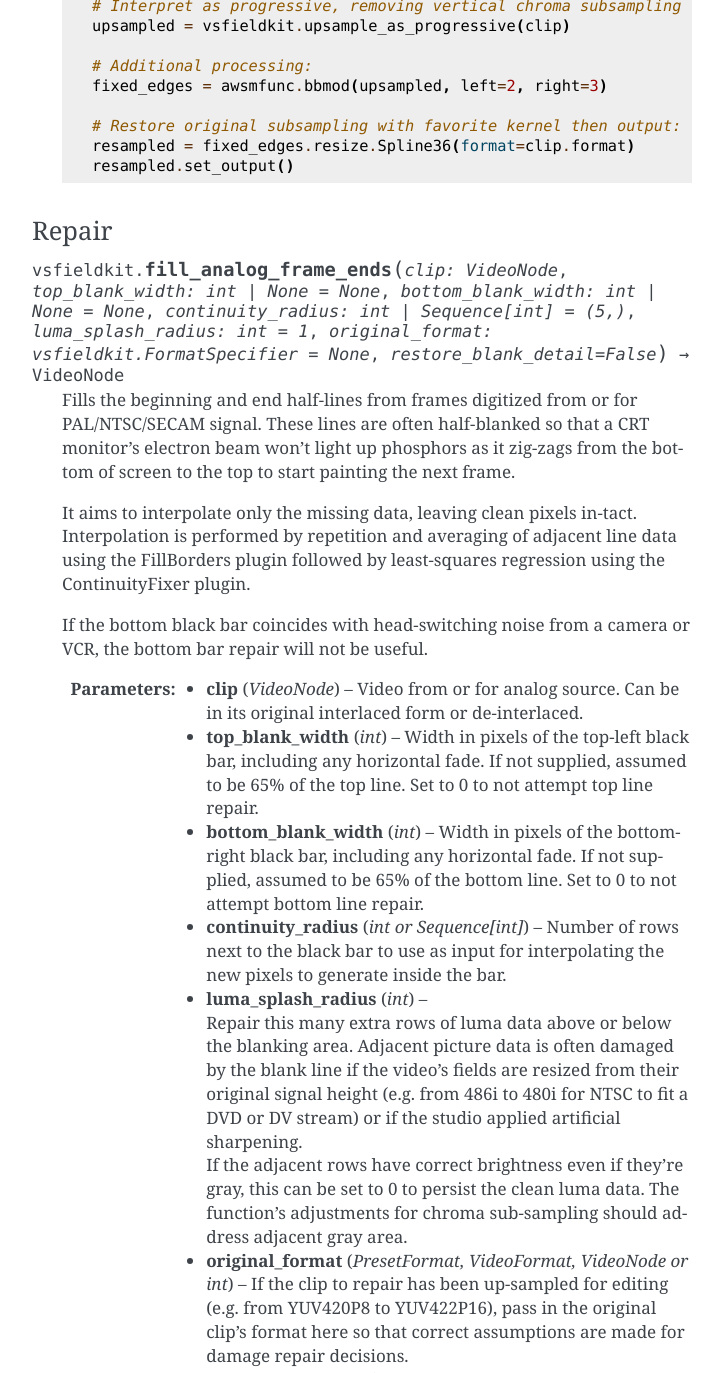
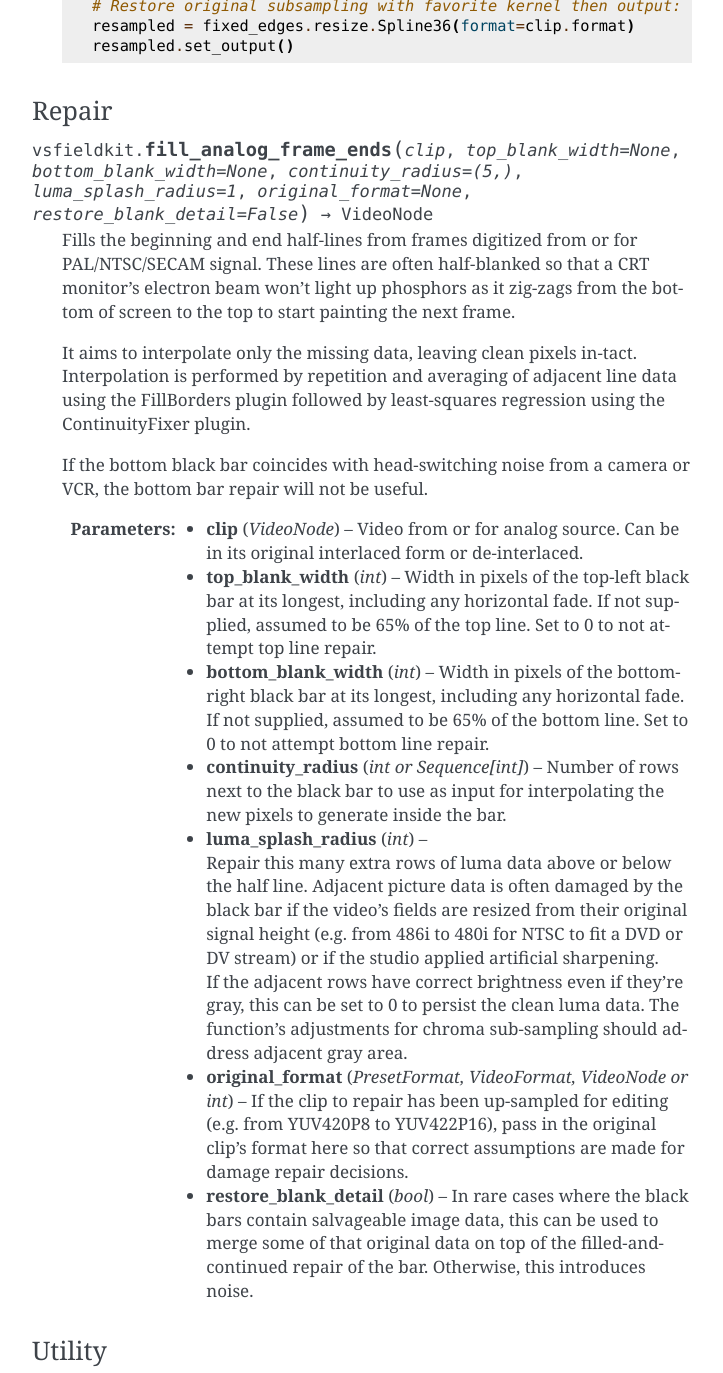
Before and after one commit to JustinTArthur/vsfieldkit, a Sphinx documentation site: the page built from docs/usage.rst, in a window 1280 px wide and 1400 px high, scrolled down 4849 px, cut to the strip 0-1373 px from the top of the window. Shown: the whole strip, without its empty margins (388-1111 px from the left). Built offline with Sphinx 7.4.7, drawn with Linux system fonts in a browser that asks for light colours; some of the changed text lies outside the part shown.

Commit message:
Reduce usage doc verbosity.

```diff
--- a/docs/usage.rst
+++ b/docs/usage.rst
@@ -36,26 +36,21 @@
 ---------
 Reinterpreting
 ^^^^^^^^^^^^^^
-.. autofunction:: vsfieldkit.assume_bff(clip: VideoNode) -> VideoNode
+.. autofunction:: vsfieldkit.assume_bff(clip) -> VideoNode
 
-.. autofunction:: vsfieldkit.assume_progressive(clip: VideoNode) -> VideoNode
+.. autofunction:: vsfieldkit.assume_progressive(clip) -> VideoNode
 
     For progressive content that has been encoded as interlaced with vertical
     chroma subsampling, use :py:func:`vsfieldkit.resample_as_progressive` or
     :py:func:`vsfieldkit.upsample_as_progressive` instead.
 
-.. autofunction:: vsfieldkit.assume_tff(clip: VideoNode) -> VideoNode
+.. autofunction:: vsfieldkit.assume_tff(clip) -> VideoNode
 
 Deinterlacing
 ^^^^^^^^^^^^^
-.. function:: vsfieldkit.bob( \
-        clip: VideoNode, \
-        shift: bool = True, \
-        tff: Optional[bool] = None, \
-        keep_field_property: bool = True, \
-        kernel: Callable = core.resize.Spline36, \
-        dither_type: str = 'random' \
-    ) -> VideoNode
+.. function:: vsfieldkit.bob(clip, shift=True, tff=None, \
+        keep_field_property=True, kernel=core.resize.Spline36, \
+        dither_type='random')
 
     A simple bob deinterlacer. Returns a clip of progressive frames, each
     consisting of a field from the original interlaced clip in order of its
@@ -89,7 +84,11 @@
         dithering method will be used to avoid banding and other unnatural
         artifacts caused by rounding at low bit rate.
 
-.. function:: vsfieldkit.resample_as_progressive(clip: VideoNode, kernel: Callable = core.resize.Spline36, dither_type: str = 'random') -> VideoNode
+.. function:: vsfieldkit.resample_as_progressive( \
+        clip, \
+        kernel=core.resize.Spline36, \
+        dither_type='random' \
+    ) -> VideoNode
 
     This should be used instead of :py:func:`vsfieldkit.assume_progressive`
     when progressive content has been encoded interlaced with vertical chroma
@@ -127,17 +126,15 @@
         artifacts caused by rounding at low bit rate.
 
 .. function:: vsfieldkit.scan_interlaced( \
-        clip: VideoNode, \
-        warmup_clip: Optional[VideoNode] = None, \
-        tff: Optional[bool] = None, \
-        chroma_subsample_scanning: ChromaSubsampleScanning = ( \
-            ChromaSubsampleScanning.SCAN_LATEST \
-        ), \
-        decay_factor: Optional[Factor] = None, \
-        decay_base: Optional[VideoNode] = None, \
-        dither_type: str = 'random', \
-        post_processing: Sequence[InterlacedScanPostProcessor] = (), \
-        post_processing_blend_kernel: Callable = core.resize.Spline36, \
+        clip, \
+        warmup_clip=None, \
+        tff=None, \
+        chroma_subsample_scanning=ChromaSubsampleScanning.SCAN_LATEST, \
+        decay_factor=None, \
+        decay_base=None, \
+        dither_type='random', \
+        post_processing=(), \
+        post_processing_blend_kernel=core.resize.Spline36, \
     ) -> VideoNode
 
     Returns a new clip where interlaced fields from the original clip are
@@ -225,7 +222,7 @@
         Enumerations are available on the vsfieldkit top level module and the
         :py:class:`~vsfieldkit.InterlacedScanPostProcessor` enum.
 
-.. function:: vsfieldkit.upsample_as_progressive(clip: VideoNode) -> VideoNode
+.. function:: vsfieldkit.upsample_as_progressive(clip) -> VideoNode
 
     Returns a clip now marked as progressive and with any vertical chroma
     subsampling removed so that previously-alternating chroma lines will be
@@ -252,12 +249,12 @@
 Repair
 ^^^^^^
 .. function:: vsfieldkit.fill_analog_frame_ends( \
-        clip: VideoNode, \
-        top_blank_width: Optional[int] = None, \
-        bottom_blank_width: Optional[int] = None, \
-        continuity_radius: Union[int, Sequence[int]] = (5,), \
-        luma_splash_radius: int = 1, \
-        original_format: vsfieldkit.FormatSpecifier = None, \
+        clip, \
+        top_blank_width=None, \
+        bottom_blank_width=None, \
+        continuity_radius=(5,), \
+        luma_splash_radius=1, \
+        original_format=None, \
         restore_blank_detail=False \
     ) -> VideoNode
 
@@ -279,14 +276,14 @@
         or de-interlaced.
 
     :param int top_blank_width:
-        Width in pixels of the top-left black bar, including any horizontal
-        fade. If not supplied, assumed to be 65% of the top line. Set to 0 to
-        not attempt top line repair.
+        Width in pixels of the top-left black bar at its longest, including any
+        horizontal fade. If not supplied, assumed to be 65% of the top line.
+        Set to 0 to not attempt top line repair.
 
     :param int bottom_blank_width:
-        Width in pixels of the bottom-right black bar, including any horizontal
-        fade. If not supplied, assumed to be 65% of the bottom line.  Set to 0
-        to not attempt bottom line repair.
+        Width in pixels of the bottom-right black bar at its longest, including
+        any horizontal fade. If not supplied, assumed to be 65% of the bottom
+        line.  Set to 0 to not attempt bottom line repair.
 
     :param continuity_radius:
         Number of rows next to the black bar to use as input for interpolating
@@ -294,11 +291,11 @@
     :type continuity_radius: int or Sequence[int]
 
     :param int luma_splash_radius:
-        Repair this many extra rows of luma data above or below the blanking
-        area. Adjacent picture data is often damaged by the blank line
-        if the video's fields are resized from their original signal height
-        (e.g. from 486i to 480i for NTSC to fit a DVD or DV stream) or if
-        the studio applied artificial sharpening.
+        Repair this many extra rows of luma data above or below the half line.
+        Adjacent picture data is often damaged by the black bar if the video's
+        fields are resized from their original signal height (e.g. from 486i
+        to 480i for NTSC to fit a DVD or DV stream) or if the studio applied
+        artificial sharpening.
 
         If the adjacent rows have correct brightness even if they're gray, this
         can be set to 0 to persist the clean luma data. The function's
@@ -319,10 +316,10 @@
 Utility
 ^^^^^^^
 
-.. autofunction:: vsfieldkit.double(clip: VideoNode) -> VideoNode
+.. autofunction:: vsfieldkit.double(clip) -> VideoNode
 
 .. function:: vsfieldkit.group_by_combed( \
-        clip: VideoNode \
+        clip \
     ) -> Iterator[Tuple[Union[bool, None], VideoNode]]
 
     Assuming the passed-in clip was processed by a filter that performs
@@ -353,7 +350,7 @@
         vs.core.std.Splice(progressive_clips).set_output()
 
 .. function:: vsfieldkit.group_by_field_order( \
-        clip: VideoNode \
+        clip \
     ) -> Iterator[Tuple[Union[FieldBased, None], VideoNode]]
 
     Generates field orders and clips from the passed in clip split up by
```
Also changed, not shown: README.md (+2 -0 lines).
